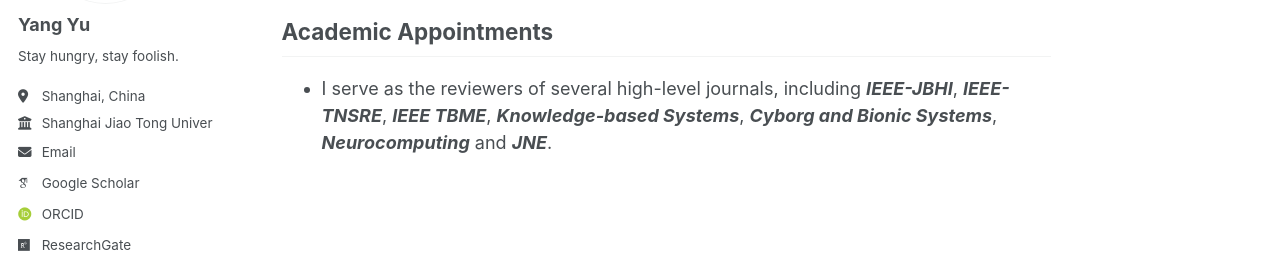
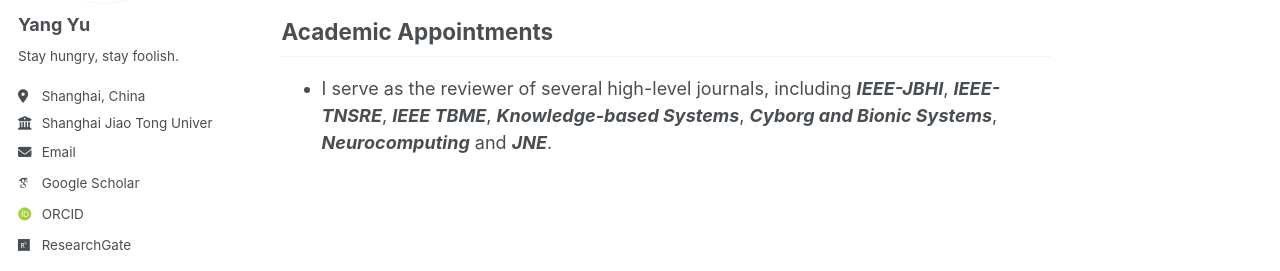
Before and after one commit to Yu-SJTUMRI/Yu-SJTUMRI.github.io, a Jekyll site: the page built from _pages/about.md, in a window 1280 px wide and 900 px high, scrolled down 1957 px. Shown: the part 344-615 px from the top of the window. Built offline with Jekyll 4.4.1, drawn with Linux system fonts in a browser that asks for light colours; some web fonts are replaced; a script that is not in the unit is left out.

Commit message:
Update about.md

```diff
--- a/_pages/about.md
+++ b/_pages/about.md
@@ -53,4 +53,4 @@ Honors & Awards
 
 Academic Appointments
 ------
-- I serve as the reviewers of several high-level journals, including ***IEEE-JBHI***, ***IEEE-TNSRE***, ***IEEE TBME***, ***Knowledge-based Systems***, ***Cyborg and Bionic Systems***, ***Neurocomputing*** and ***JNE***.
+- I serve as the reviewer of several high-level journals, including ***IEEE-JBHI***, ***IEEE-TNSRE***, ***IEEE TBME***, ***Knowledge-based Systems***, ***Cyborg and Bionic Systems***, ***Neurocomputing*** and ***JNE***.
```
